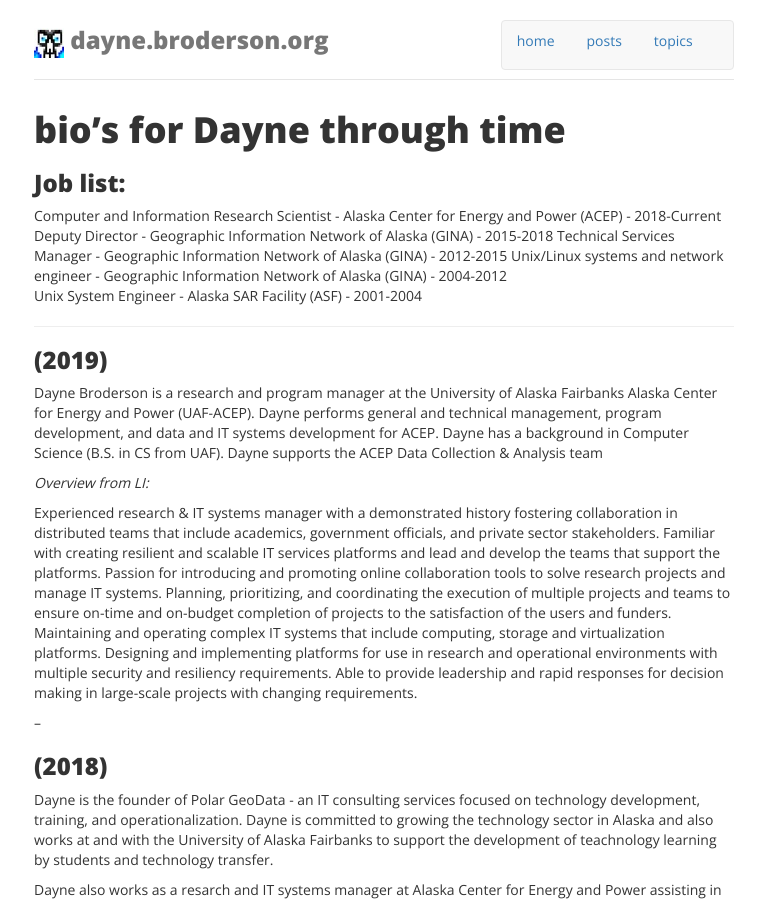
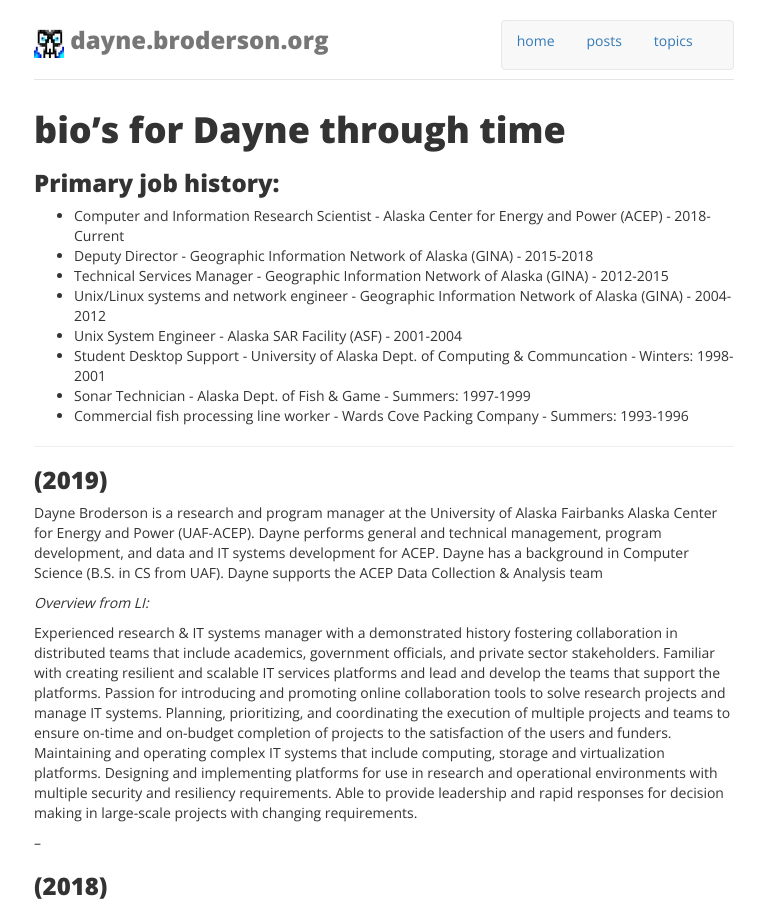
Before and after one commit to dayne/dayne.github.com, a Jekyll site: the page built from bio/index.md, in a window 1280 px wide and 900 px high. Shown: the whole window, without its empty margins (256-1021 px from the left). Built offline with Jekyll 4.4.1, drawn with Linux system fonts in a browser that asks for light colours; nearby versions of some CDN libraries; our own code applies the rules of GitHub Pages for plain Markdown files.

Commit message:
get all primary jobs through life listed

```diff
--- a/bio/index.md
+++ b/bio/index.md
@@ -1,11 +1,16 @@
 # bio's for Dayne through time
 
-### Job list:
-Computer and Information Research Scientist - Alaska Center for Energy and Power (ACEP) - 2018-Current
-Deputy Director - Geographic Information Network of Alaska (GINA) - 2015-2018
-Technical Services Manager - Geographic Information Network of Alaska (GINA) - 2012-2015
-Unix/Linux systems and network engineer - Geographic Information Network of Alaska (GINA) - 2004-2012
-Unix System Engineer - Alaska SAR Facility (ASF) - 2001-2004
+### Primary job history:
+
+* Computer and Information Research Scientist - Alaska Center for Energy and Power (ACEP) - 2018-Current
+* Deputy Director - Geographic Information Network of Alaska (GINA) - 2015-2018
+* Technical Services Manager - Geographic Information Network of Alaska (GINA) - 2012-2015
+* Unix/Linux systems and network engineer - Geographic Information Network of Alaska (GINA) - 2004-2012
+* Unix System Engineer - Alaska SAR Facility (ASF) - 2001-2004
+* Student Desktop Support - University of Alaska Dept. of Computing &
+  Communcation - Winters: 1998-2001
+* Sonar Technician - Alaska Dept. of Fish & Game - Summers: 1997-1999
+* Commercial fish processing line worker - Wards Cove Packing Company - Summers: 1993-1996
 
 ---
 
```
